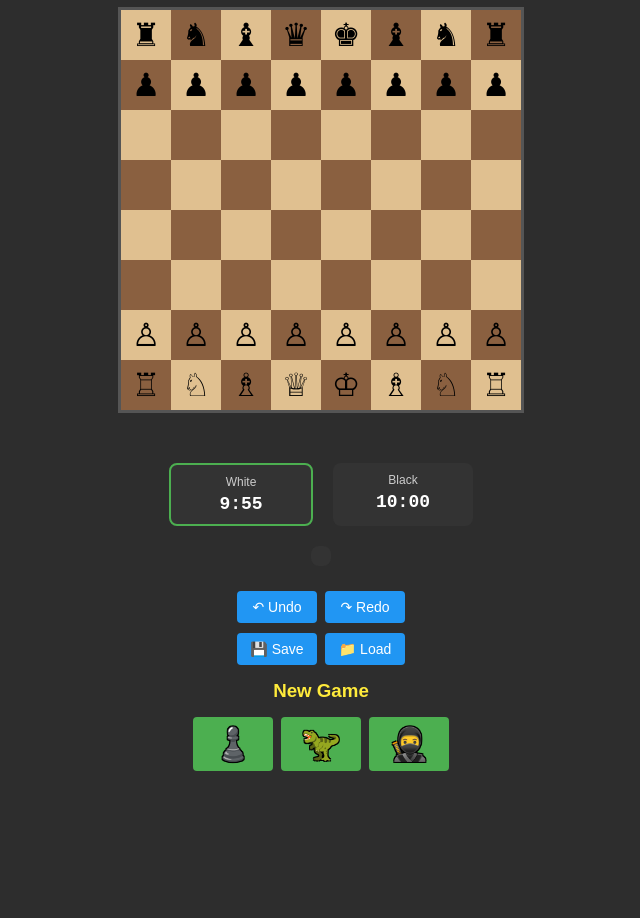
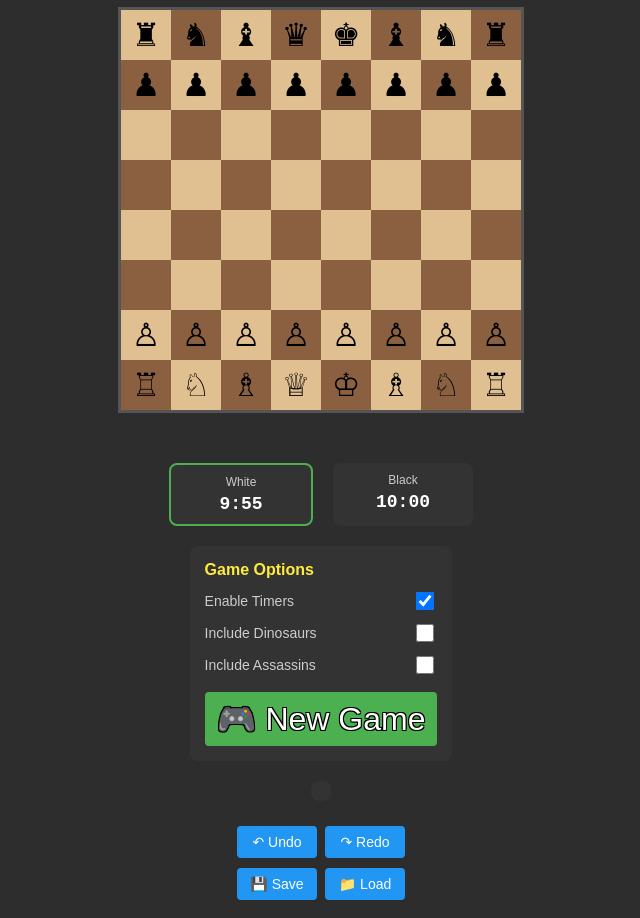
Before and after one commit to dburt/triceratops_assassin_chess, a plain HTML site: page chess-assassin.html in a window 1280 px wide. Shown: the part 112-1030 px from the top of the page, without its empty margins (319-959 px from the left). Before the commit the page ends 901 px from the top, so only its background shows below. Drawn offline with Linux system fonts and the light colour scheme.

Commit message:
Add optional timers, dinosaurs, and assassins with checkboxes

```diff
--- a/chess-assassin.html
+++ b/chess-assassin.html
@@ -51,6 +51,10 @@
     .timer.active { border: 2px solid #4CAF50; }
     .timer-label { font-size: 12px; color: #ccc; margin-bottom: 5px; }
     .timer-time { font-size: 18px; font-weight: bold; color: #fff; font-family: monospace; }
+    .game-options { background: #333; border-radius: 8px; padding: 15px; margin: 10px 0; max-width: 400px; }
+    .option-row { display: flex; align-items: center; margin: 8px 0; gap: 10px; }
+    .option-row label { color: #ccc; font-size: 14px; flex: 1; }
+    .option-row input[type="checkbox"] { width: 18px; height: 18px; }
 </style>
 </head>
 <body>
@@ -64,7 +68,7 @@
         </div>
     </div>
     <div id="status"></div>
-    <div class="timer-container">
+    <div class="timer-container" id="timerContainer">
         <div id="whiteTimer" class="timer">
             <div class="timer-label">White</div>
             <div class="timer-time">10:00</div>
@@ -72,6 +76,24 @@
         <div id="blackTimer" class="timer">
             <div class="timer-label">Black</div>
             <div class="timer-time">10:00</div>
+        </div>
+    </div>
+    <div class="game-options">
+        <h4 style="margin: 0 0 10px 0; color: #ffeb3b;">Game Options</h4>
+        <div class="option-row">
+            <label for="timerOption">Enable Timers</label>
+            <input type="checkbox" id="timerOption" checked>
+        </div>
+        <div class="option-row">
+            <label for="dinosaurOption">Include Dinosaurs</label>
+            <input type="checkbox" id="dinosaurOption">
+        </div>
+        <div class="option-row">
+            <label for="assassinOption">Include Assassins</label>
+            <input type="checkbox" id="assassinOption">
+        </div>
+        <div class="button-row" style="margin-top: 15px;">
+            <button onclick="startNewGame()" class="game-btn">🎮 New Game</button>
         </div>
     </div>
     <div id="moveHistory"></div>
@@ -87,14 +109,6 @@
         <div class="button-row">
             <button onclick="saveGame()" class="secondary">💾 Save</button>
             <button onclick="loadGame()" class="secondary">📁 Load</button>
-        </div>
-        <div class="button-row">
-            <h3 style="width: 100%; text-align: center; margin: 5px 0; color: #ffeb3b;">New Game</h3>
-        </div>
-        <div class="button-row">
-            <button onclick="initGame('standard')" class="game-btn">♟️</button>
-            <button onclick="initGame('dinosaur')" class="game-btn">🦖</button>
-            <button onclick="initGame('assassin')" class="game-btn">🥷</button>
         </div>
         <div id="rules" class="rules" style="display:none; margin-top: 15px; padding: 10px; background: #444; border-radius: 8px; font-size: 12px; line-height: 1.4; max-width: 400px;">
             <h4 style="margin: 0 0 8px 0; color: #ffeb3b;">Assassin Chess Rules:</h4>
@@ -130,21 +144,45 @@ let state = {
     history: [], // Array of complete game states for undo/redo
     historyIndex: -1, // Current position in history
     timers: { white: 600, black: 600 }, // Time in seconds (10 minutes each)
-    timerInterval: null // setInterval reference
+    timerInterval: null, // setInterval reference
+    timerEnabled: true // Whether timers are active
 };
 
-function initGame(mode) {
+function startNewGame() {
+    const timerEnabled = document.getElementById('timerOption').checked;
+    const dinosaurEnabled = document.getElementById('dinosaurOption').checked;
+    const assassinEnabled = document.getElementById('assassinOption').checked;
+
+    initGame(timerEnabled, dinosaurEnabled, assassinEnabled);
+}
+
+function initGame(timerEnabled = true, dinosaurEnabled = false, assassinEnabled = false) {
     if (state.timerInterval) clearInterval(state.timerInterval);
+
+    // Determine mode based on options
+    let mode = 'standard';
+    if (dinosaurEnabled && assassinEnabled) mode = 'hybrid';
+    else if (dinosaurEnabled) mode = 'dinosaur';
+    else if (assassinEnabled) mode = 'assassin';
 
     state = {
         board: createBoard(mode), turn: 'white', selected: null, moves: [],
         castling: { w: {k:1,q:1}, b: {k:1,q:1} }, enPassant: null, mode: mode,
         assassinsPlaced: { w: false, b: false }, showMyHidden: false,
         promotion: null, winner: null, moveHistory: [], moveCount: 0,
-        history: [], historyIndex: -1, timers: { white: 600, black: 600 }, timerInterval: null
+        history: [], historyIndex: -1, timers: { white: 600, black: 600 }, timerInterval: null,
+        timerEnabled: timerEnabled
     };
+
+    // Update UI based on options
+    document.getElementById('timerContainer').style.display = timerEnabled ? 'flex' : 'none';
+    document.getElementById('assassinControls').style.display = assassinEnabled ? 'flex' : 'none';
+    document.getElementById('rules').style.display = assassinEnabled ? 'block' : 'none';
+    document.getElementById('moveHistory').style.display = 'block';
+
     saveToHistory();
-    startTimer();
+    if (timerEnabled) startTimer();
+    render();
     document.getElementById('assassinControls').style.display = mode === 'assassin' ? 'flex' : 'none';
     document.getElementById('rules').style.display = mode === 'assassin' ? 'block' : 'none';
     document.getElementById('moveHistory').style.display = 'block';
@@ -156,7 +194,7 @@ function createBoard(mode) {
     const setRow = (r, p) => p.forEach((type, c) => b[r][c] = type);
     setRow(0, ['r','n','b','q','k','b','n','r']); setRow(1, Array(8).fill('p'));
     setRow(6, Array(8).fill('P')); setRow(7, ['R','N','B','Q','K','B','N','R']);
-    if (mode === 'dinosaur') { b[5][4] = 'T'; b[2][4] = 't'; }
+    if (mode === 'dinosaur' || mode === 'hybrid') { b[5][4] = 'T'; b[2][4] = 't'; }
     return b;
 }
 
@@ -645,6 +683,7 @@ function updateTimerDisplay() {
 }
 
 function startTimer() {
+    if (!state.timerEnabled) return;
     if (state.timerInterval) clearInterval(state.timerInterval);
 
     state.timerInterval = setInterval(() => {
@@ -683,7 +722,8 @@ function saveGame() {
         winner: state.winner,
         moveHistory: state.moveHistory,
         moveCount: state.moveCount,
-        timers: state.timers
+        timers: state.timers,
+        timerEnabled: state.timerEnabled
     };
 
     const gameData = JSON.stringify(gameState);
@@ -724,13 +764,21 @@ function loadGame() {
                 state.moveHistory = gameState.moveHistory || [];
                 state.moveCount = gameState.moveCount || 0;
                 state.timers = gameState.timers || { white: 600, black: 600 };
+                state.timerEnabled = gameState.timerEnabled !== undefined ? gameState.timerEnabled : true;
                 state.history = [];
                 state.historyIndex = -1;
 
                 // Update UI
-                document.getElementById('assassinControls').style.display = state.mode === 'assassin' ? 'flex' : 'none';
-                document.getElementById('rules').style.display = state.mode === 'assassin' ? 'block' : 'none';
+                const assassinEnabled = state.mode === 'assassin' || state.mode === 'hybrid';
+                document.getElementById('assassinControls').style.display = assassinEnabled ? 'flex' : 'none';
+                document.getElementById('rules').style.display = assassinEnabled ? 'block' : 'none';
                 document.getElementById('moveHistory').style.display = 'block';
+                document.getElementById('timerContainer').style.display = state.timerEnabled ? 'flex' : 'none';
+
+                // Update checkboxes to match loaded game
+                document.getElementById('timerOption').checked = state.timerEnabled;
+                document.getElementById('dinosaurOption').checked = state.mode === 'dinosaur' || state.mode === 'hybrid';
+                document.getElementById('assassinOption').checked = assassinEnabled;
 
                 if (state.timerInterval) clearInterval(state.timerInterval);
                 startTimer();
```
